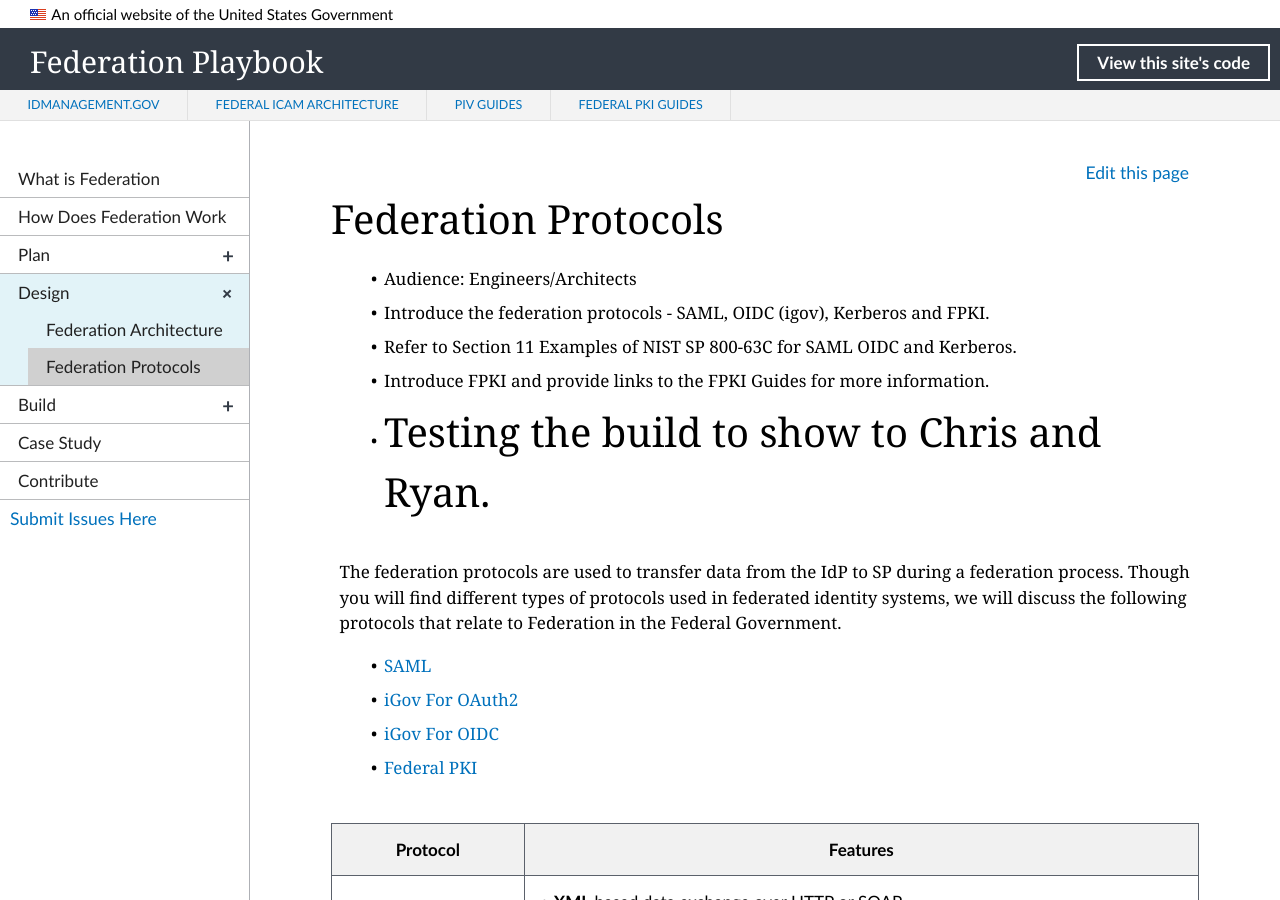
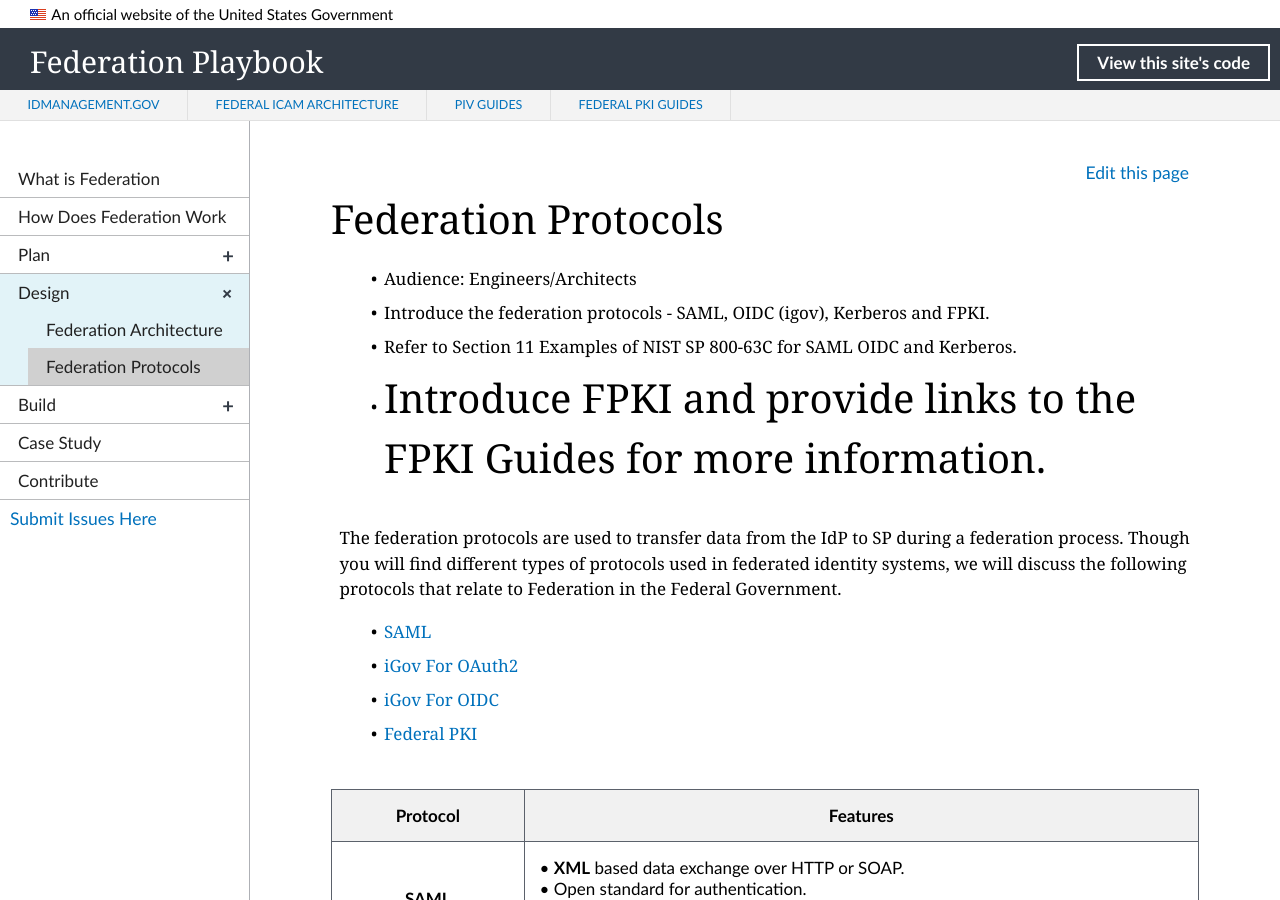
Before and after one commit to GSA/ficam-federation, a Jekyll site: the page built from _design/06_federation_protocols.md, in a window 1280 px wide and 900 px high. Built offline with Jekyll 4.4.1, drawn with Linux system fonts in a browser that asks for light colours; nearby versions of some CDN libraries; library files that are not in the unit come from our copies.

Commit message:
Update 06_federation_protocols.md
Reverting the test change.

```diff
--- a/_design/06_federation_protocols.md
+++ b/_design/06_federation_protocols.md
@@ -10,7 +10,6 @@ pubDate:
 - Introduce the federation protocols - SAML, OIDC (igov), Kerberos and FPKI.
 - Refer to Section 11 Examples of NIST SP 800-63C for SAML OIDC and Kerberos.
 - Introduce FPKI and provide links to the FPKI Guides for more information.
-- Testing the build to show to Chris and Ryan.
 =================================
 
 The federation protocols are used to transfer data from the IdP to SP during a federation process. Though you will find different types of protocols used in federated identity systems, we will discuss the following protocols that relate to Federation in the Federal Government.
```
